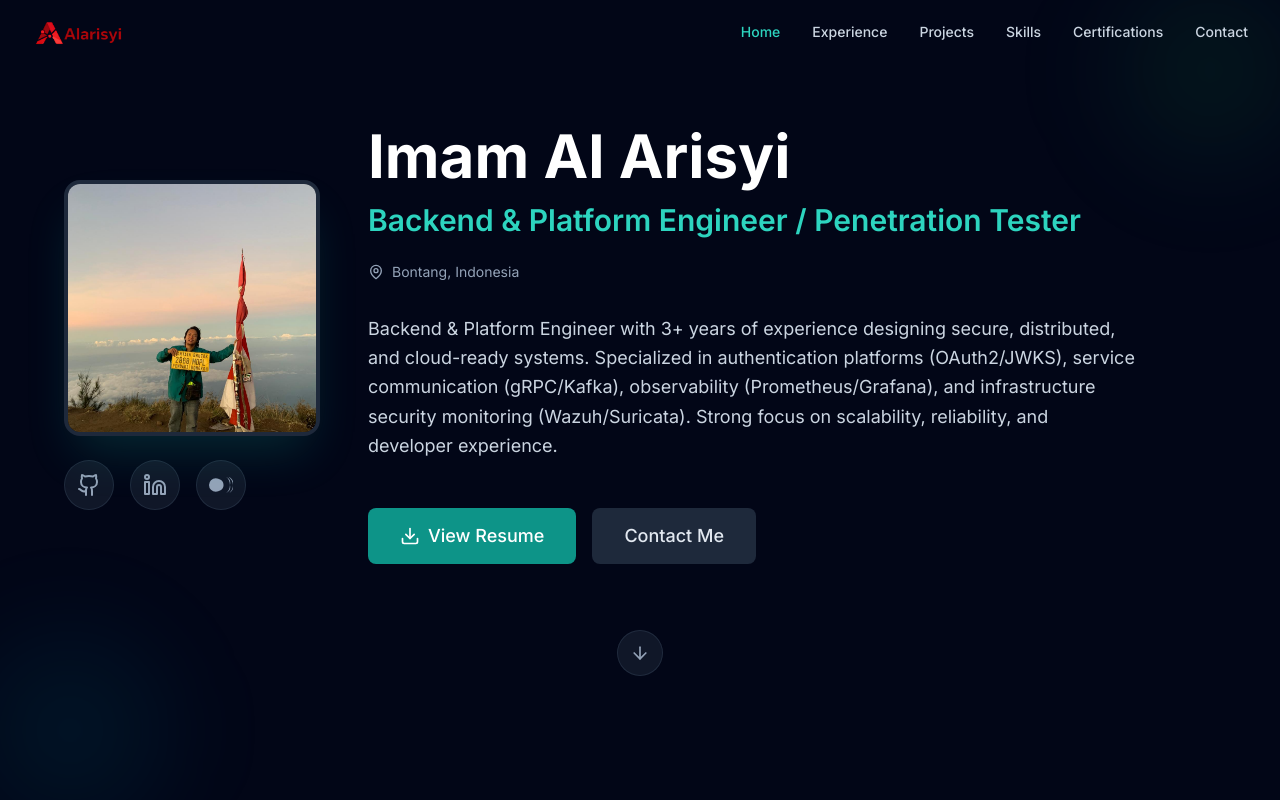
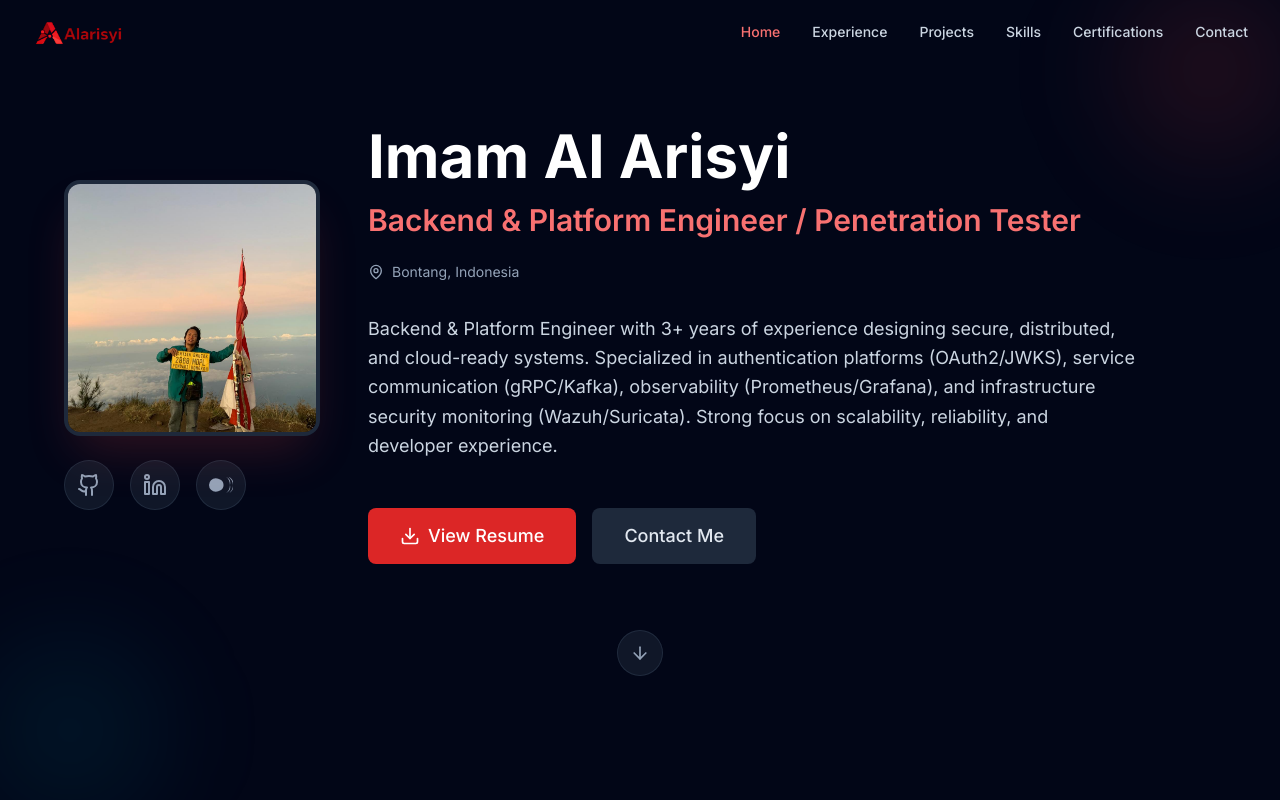
Before and after one commit to arisarisyi/my-porto, a React (Vite) app: page / in a window 1280 px wide. Shown: the top 800 px of the page. Built offline with nearby package versions, Linux system fonts and the light colour scheme.

Commit message:
change theme to red team

```diff
--- a/src/components/effects/LoadingScreen.tsx
+++ b/src/components/effects/LoadingScreen.tsx
@@ -54,7 +54,7 @@ export function LoadingScreen() {
         {Array.from({ length: 60 }).map((_, i) => (
           <div
             key={i}
-            className="absolute text-green-500 font-mono text-xs opacity-30"
+            className="absolute text-red-500 font-mono text-xs opacity-30"
             style={{
               left: `${Math.random() * 100}%`,
               top: -20,
@@ -75,7 +75,7 @@ export function LoadingScreen() {
 
       {/* Terminal Window */}
       <div className="relative z-10 w-full max-w-md mx-auto px-4">
-        <div className="bg-gray-900 rounded-lg border border-green-500/30 shadow-2xl overflow-hidden">
+        <div className="bg-gray-900 rounded-lg border border-red-500/30 shadow-2xl overflow-hidden">
           {/* Terminal Header */}
           <div className="bg-gray-800 px-4 py-2 flex items-center gap-2 border-b border-gray-700">
             <div className="flex gap-2">
@@ -84,14 +84,14 @@ export function LoadingScreen() {
               <div className="w-3 h-3 rounded-full bg-green-500"></div>
             </div>
             <span className="text-gray-400 text-sm font-mono ml-2">
-              portfolio@devsecops:~
+              pentest@redteam:~
             </span>
           </div>
 
           {/* Terminal Content */}
           <div className="p-6 bg-black/50">
             {/* ASCII Art Logo */}
-            <div className="text-green-400 font-mono mb-4 leading-none overflow-x-auto">
+            <div className="text-red-400 font-mono mb-4 leading-none overflow-x-auto">
               <div className="text-[2px] xs:text-[3px] sm:text-[4px] md:text-[5px] lg:text-[6px] xl:text-[7px] scale-75 xs:scale-90 sm:scale-100 transform origin-left">
                 <pre className="whitespace-pre">
                   {`
@@ -120,11 +120,11 @@ o888o   o888o o88o     o8888o o888o  o888o o888bood8P.
 
             {/* Name with Gradient */}
             <h1 className="text-3xl md:text-4xl font-bold text-center mb-2">
-              <span className="bg-gradient-to-r from-green-400 via-cyan-400 to-blue-400 bg-clip-text text-transparent">
+              <span className="bg-gradient-to-r from-red-500 via-orange-500 to-yellow-500 bg-clip-text text-transparent">
                 Imam Al Arisyi
               </span>
             </h1>
-            <p className="text-cyan-400 font-mono text-center mb-6">
+            <p className="text-red-400 font-mono text-center mb-6">
               Backend & Platform Engineer / Penetration Tester
             </p>
 
@@ -133,7 +133,7 @@ o888o   o888o o88o     o8888o o888o  o888o o888bood8P.
               {terminalLines.map((line, i) => (
                 <div
                   key={i}
-                  className="text-green-400 mb-1 opacity-0"
+                  className="text-red-400 mb-1 opacity-0"
                   style={{
                     animation: `type-in 0.3s ease-out ${i * 0.1}s forwards`,
                   }}
@@ -142,7 +142,7 @@ o888o   o888o o88o     o8888o o888o  o888o o888bood8P.
                 </div>
               ))}
               {progress < 100 && (
-                <div className="text-green-400 animate-pulse">
+                <div className="text-red-400 animate-pulse">
                   {">"} {"█".repeat(Math.floor(progress / 5))}
                   <span className="animate-pulse">▓</span>
                   {"░".repeat(20 - Math.floor(progress / 5))}
@@ -152,17 +152,17 @@ o888o   o888o o88o     o8888o o888o  o888o o888bood8P.
 
             {/* Progress Bar */}
             <div className="flex items-center justify-between mb-2">
-              <span className="text-green-400 font-mono text-xs flex items-center gap-1">
+              <span className="text-red-400 font-mono text-xs flex items-center gap-1">
                 <Terminal className="w-3 h-3" />
                 INITIALIZING
               </span>
-              <span className="text-green-400 font-mono text-xs">
+              <span className="text-red-400 font-mono text-xs">
                 {progress}%
               </span>
             </div>
             <div className="h-2 bg-gray-800 rounded-full overflow-hidden">
               <div
-                className="h-full bg-gradient-to-r from-green-500 via-cyan-500 to-blue-500 transition-all duration-300 ease-out relative"
+                className="h-full bg-gradient-to-r from-red-500 via-orange-500 to-yellow-500 transition-all duration-300 ease-out relative"
                 style={{ width: `${progress}%` }}
               >
                 <div className="absolute inset-0 bg-white/20 animate-pulse"></div>
@@ -171,7 +171,7 @@ o888o   o888o o88o     o8888o o888o  o888o o888bood8P.
 
             {/* Loading Icon */}
             <div className="flex justify-center mt-4">
-              <Loader2 className="w-6 h-6 text-green-400 animate-spin" />
+              <Loader2 className="w-6 h-6 text-red-400 animate-spin" />
             </div>
           </div>
         </div>
@@ -181,7 +181,7 @@ o888o   o888o o88o     o8888o o888o  o888o o888bood8P.
           {Array.from({ length: 20 }).map((_, i) => (
             <div
               key={i}
-              className="absolute text-cyan-500 font-mono text-xs opacity-20"
+              className="absolute text-orange-500 font-mono text-xs opacity-20"
               style={{
                 left: `${Math.random() * 100}%`,
                 top: `${Math.random() * 100}%`,
--- a/src/components/layout/Footer.tsx
+++ b/src/components/layout/Footer.tsx
@@ -1,8 +1,8 @@
-import { Container } from './Container';
-import { personalInfo } from '../../data/profile';
+import { Container } from "./Container"
+import { personalInfo } from "../../data/profile"
 
 export function Footer() {
-  const currentYear = new Date().getFullYear();
+  const currentYear = new Date().getFullYear()
 
   return (
     <footer className="bg-slate-950 border-t border-slate-800 py-8">
@@ -11,11 +11,9 @@ export function Footer() {
           <p className="text-slate-400 text-sm">
             © {currentYear} {personalInfo.name}. All rights reserved.
           </p>
-          <p className="text-slate-400 text-sm">
-            Built with React + TypeScript
-          </p>
+          <p className="text-slate-400 text-sm"></p>
         </div>
       </Container>
     </footer>
-  );
+  )
 }
--- a/src/styles/index.css
+++ b/src/styles/index.css
@@ -86,7 +86,7 @@
     position: absolute;
     width: 300px;
     height: 300px;
-    background: radial-gradient(circle, rgba(34, 197, 94, 0.1) 0%, transparent 70%);
+    background: radial-gradient(circle, rgba(239, 68, 68, 0.15) 0%, transparent 70%);
     border-radius: 50%;
     filter: blur(40px);
     pointer-events: none;
@@ -95,7 +95,7 @@
   .card-decoration {
     position: absolute;
     inset: 0;
-    background: linear-gradient(135deg, transparent 0%, rgba(6, 182, 212, 0.05) 50%, transparent 100%);
+    background: linear-gradient(135deg, transparent 0%, rgba(239, 68, 68, 0.08) 50%, transparent 100%);
     border-radius: inherit;
     opacity: 0;
     transition: opacity 0.3s ease;
@@ -112,11 +112,11 @@
 
   /* Subtle glow effect */
   .glow-accent {
-    box-shadow: 0 0 20px rgba(34, 197, 94, 0.1);
+    box-shadow: 0 0 20px rgba(239, 68, 68, 0.2);
   }
 
   .glow-cyan {
-    box-shadow: 0 0 20px rgba(6, 182, 212, 0.1);
+    box-shadow: 0 0 20px rgba(249, 115, 22, 0.15);
   }
 
   /* Loading screen animations */
--- a/tailwind.config.js
+++ b/tailwind.config.js
@@ -12,16 +12,16 @@ export default {
       },
       colors: {
         accent: {
-          50: '#f0fdfa',
-          100: '#ccfbf1',
-          200: '#99f6e4',
-          300: '#5eead4',
-          400: '#2dd4bf',
-          500: '#14b8a6',
-          600: '#0d9488',
-          700: '#0f766e',
-          800: '#115e59',
-          900: '#134e4a',
+          50: '#fef2f2',
+          100: '#fee2e2',
+          200: '#fecaca',
+          300: '#fca5a5',
+          400: '#f87171',
+          500: '#ef4444',
+          600: '#dc2626',
+          700: '#b91c1c',
+          800: '#991b1b',
+          900: '#7f1d1d',
         },
       },
       animation: {
```
